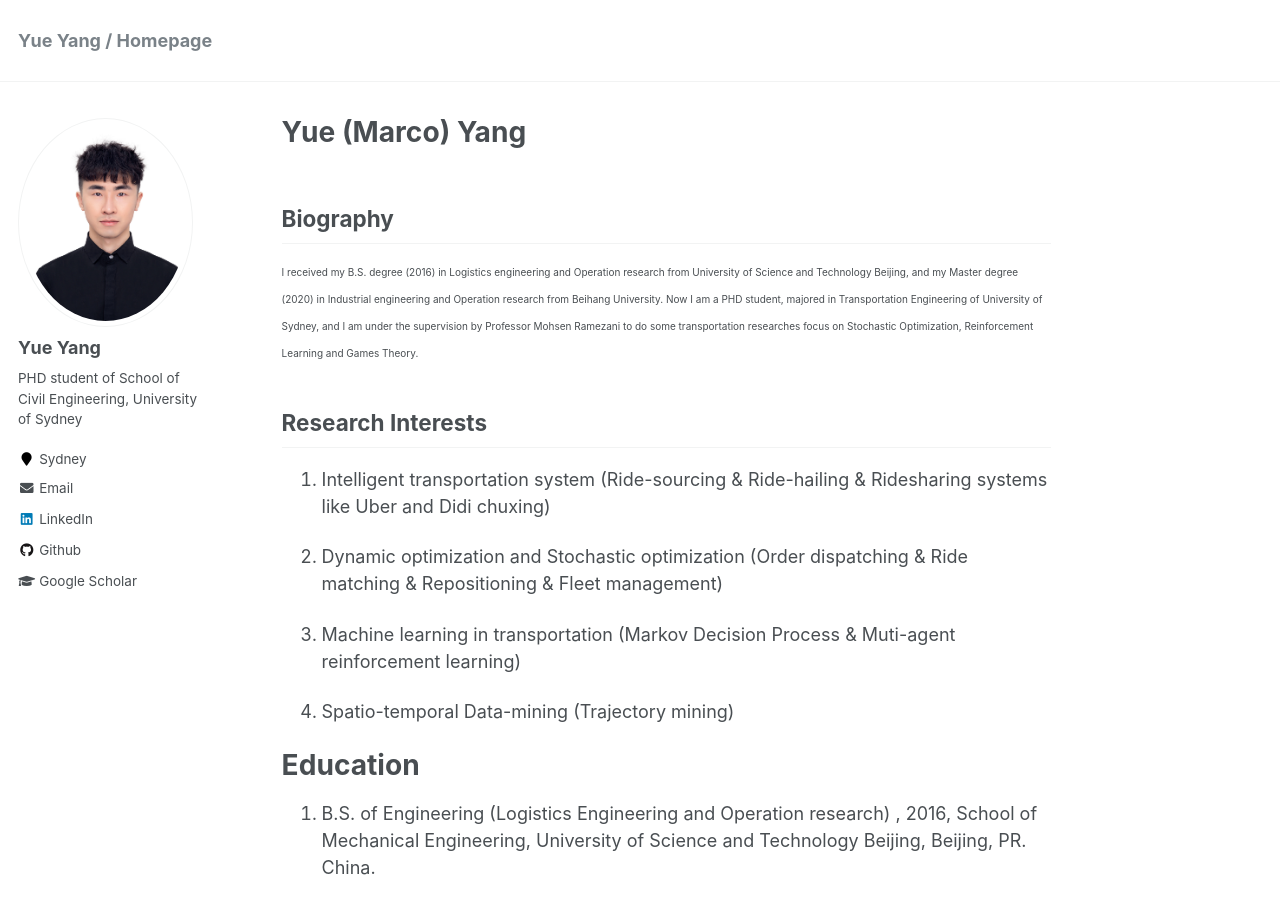
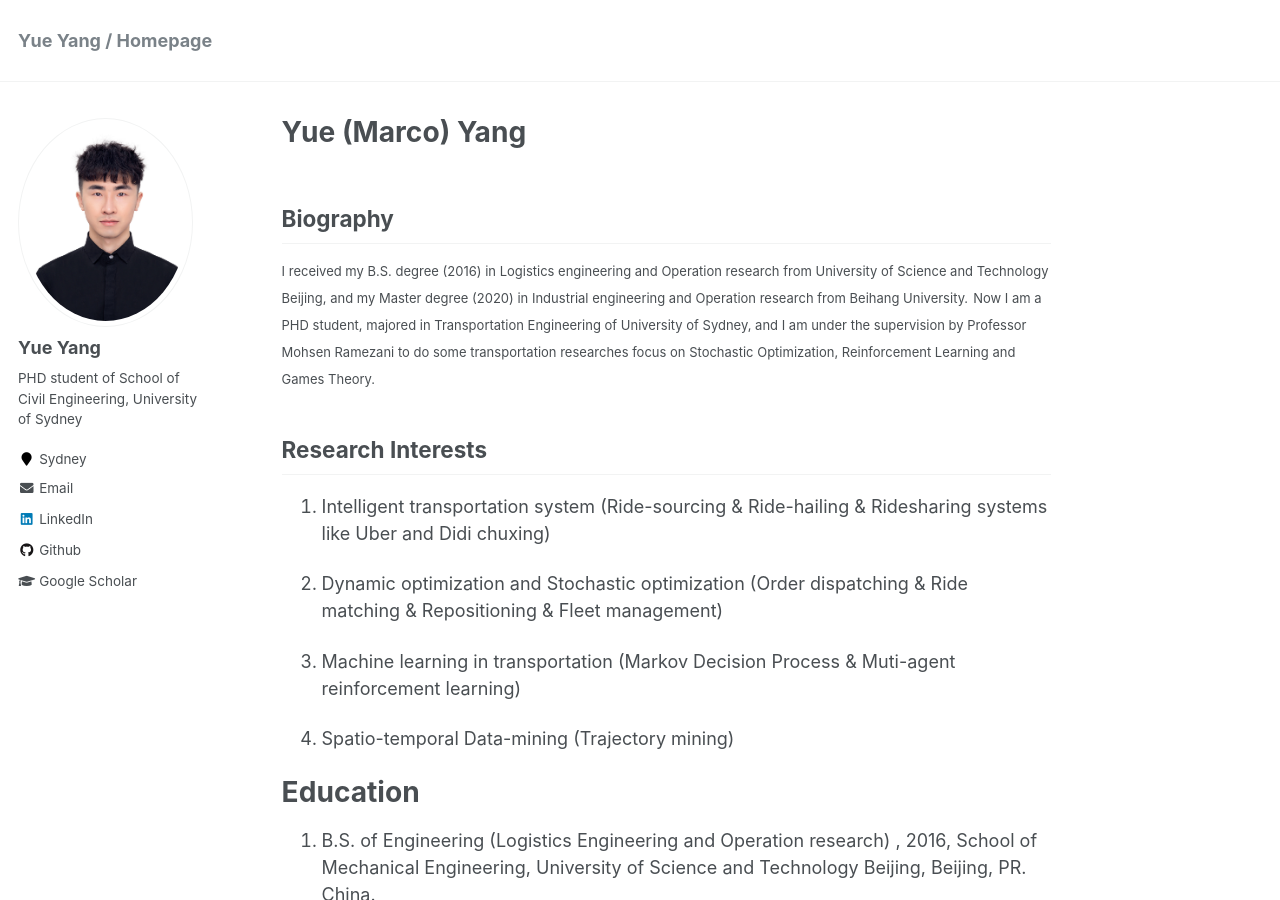
Before and after one commit to marco-yue/biography, a Jekyll site: the page built from _pages/about.md, in a window 1280 px wide and 900 px high. Built offline with Jekyll 4.4.1, drawn with Linux system fonts in a browser that asks for light colours.

Commit message:
Update about.md

```diff
--- a/_pages/about.md
+++ b/_pages/about.md
@@ -10,9 +10,9 @@ redirect_from:
 
 ## Biography
 
-<font size=1>I received my B.S. degree (2016) in Logistics engineering and Operation research from University of Science and Technology Beijing, and my Master degree (2020) in Industrial engineering and Operation research from Beihang University.
+<font size=2>I received my B.S. degree (2016) in Logistics engineering and Operation research from University of Science and Technology Beijing, and my Master degree (2020) in Industrial engineering and Operation research from Beihang University.</font>
 
-Now I am a PHD student, majored in Transportation Engineering of University of Sydney, and I am under the supervision by Professor Mohsen Ramezani to do some transportation researches focus on Stochastic Optimization, Reinforcement Learning and Games Theory.</font>
+<font size=2>Now I am a PHD student, majored in Transportation Engineering of University of Sydney, and I am under the supervision by Professor Mohsen Ramezani to do some transportation researches focus on Stochastic Optimization, Reinforcement Learning and Games Theory.</font>
 
 
 ## Research Interests
```
